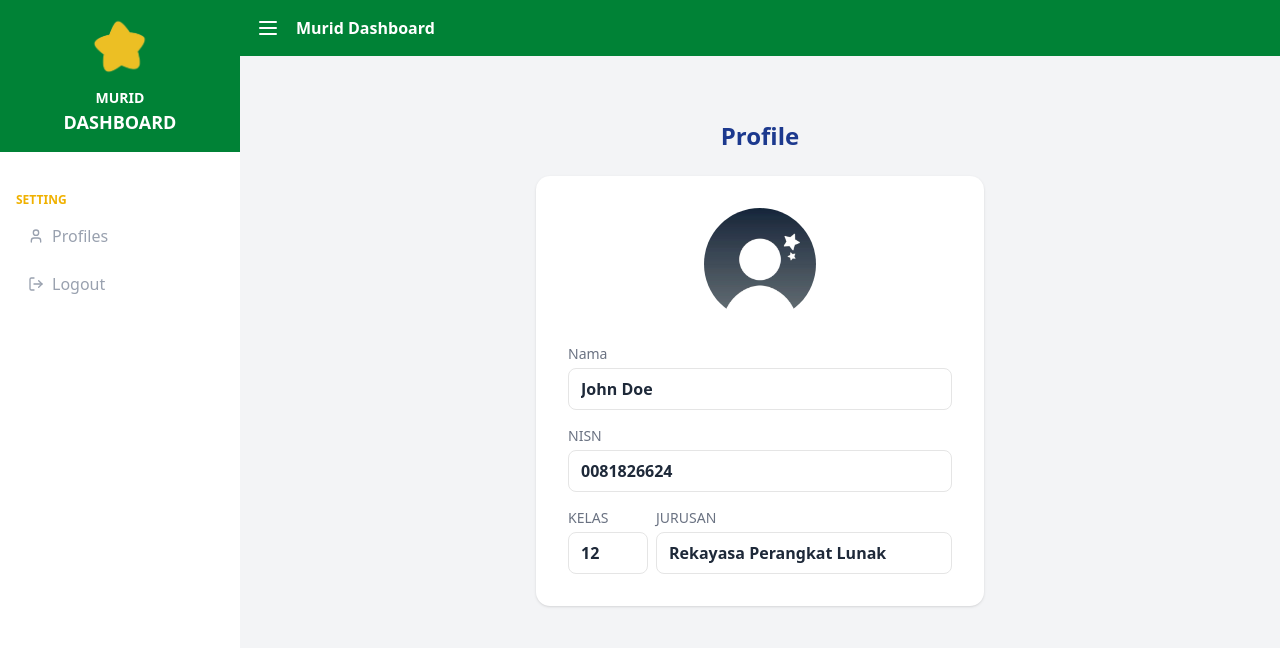
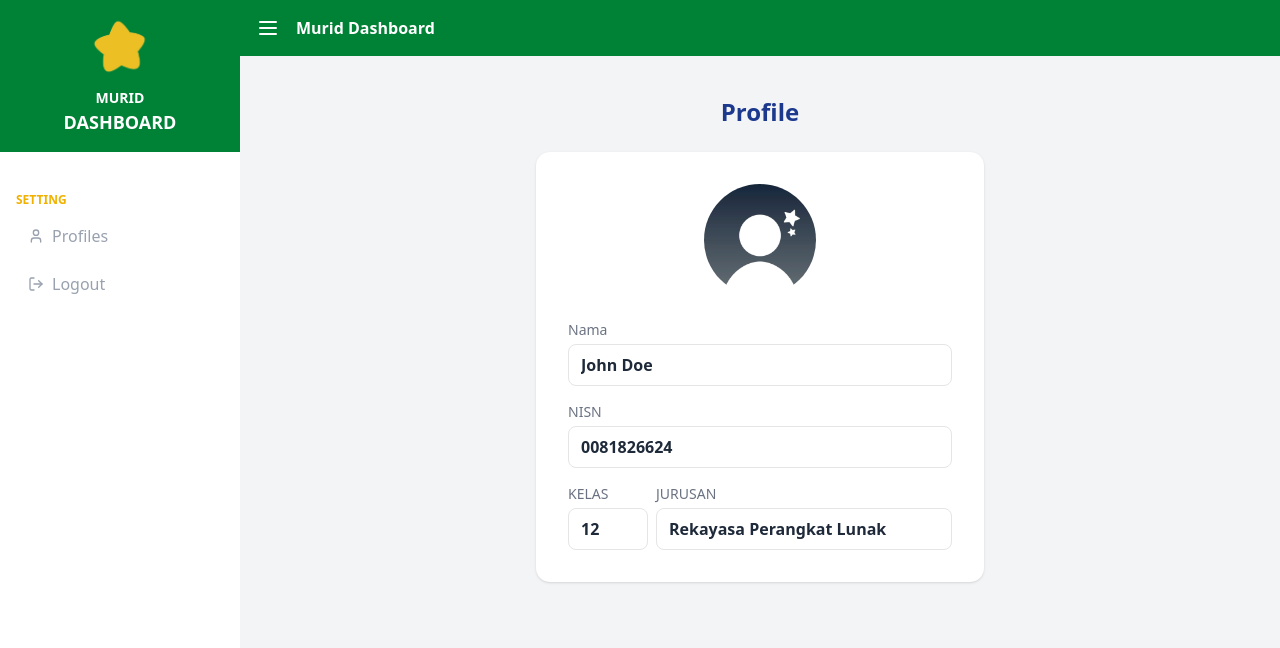
Before and after one commit to Fitrii309/pona-fe, a Next.js app: page /murid/profiles in a window 1280 px wide. Shown: the top 648 px of the page. Built offline with nearby package versions, Linux system fonts and the light colour scheme.

Commit message:
memperbaiki padding profile murid

```diff
--- a/src/app/murid/profiles/page.tsx
+++ b/src/app/murid/profiles/page.tsx
@@ -12,7 +12,7 @@
   };
 
   return (
-    <div className="p-4 sm:p-6 w-full flex justify-center">
+    <div className="w-full flex justify-center">
       <div className="w-full max-w-md">
         <h1 className="text-2xl font-bold text-blue-900 mb-6 text-center">
           Profile
```
